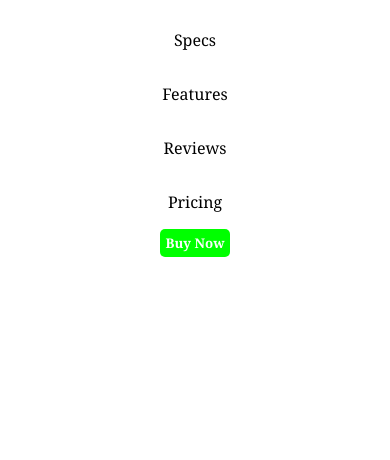
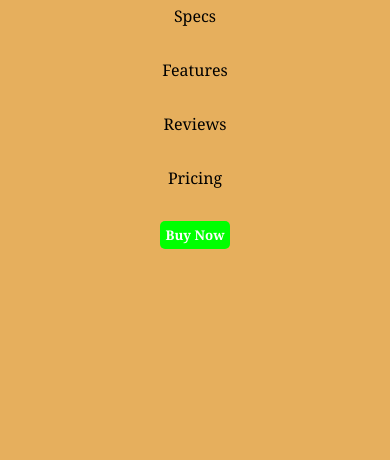
Before and after one commit to kaverigotkhindi/Product_Landing_Page, a plain HTML site: page index.html in a window 390 px wide. Shown: the part 384-844 px from the top of the page. Drawn offline with Linux system fonts and the light colour scheme.

Commit message:
Add files via upload

```diff
--- a/style.css
+++ b/style.css
@@ -17,15 +17,11 @@ body{
 header{
     display: flex;
     justify-content: space-evenly;
-    margin-top: 1rem;
     align-items: baseline;
     border-bottom: 1px solid rgb(231, 225, 225);
-    /* box-shadow: 0 0 5px rgb(231, 225, 225); */
+   background-color: rgb(230, 175, 93);
 }
-header:after{
-    box-shadow: 0px 0px 8px 2px #444444;
 
-}
 .nav{
     display: flex;
     justify-content: space-between;
@@ -66,6 +62,7 @@ main h1{
         flex-direction: column;
         justify-content: center;
         align-items: center;
+
     }
 
     .nav{
@@ -75,4 +72,7 @@ main h1{
     .nav div{
         margin: 1rem;
     }
+    header button{
+      margin-top: 1rem;
+    }
 }
```
